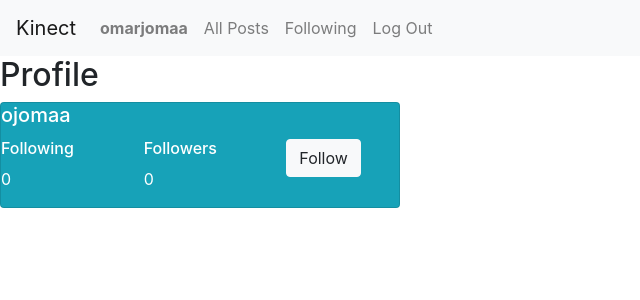
After one commit to ojomaa/h, a Django app: a page that uses kinect/templates/network/layout.html in a window 1280 px wide. The commit adds this page. Shown: the top 300 px of the page, without its empty margins (0-640 px from the left). Run offline with Django 3.2, Linux system fonts and the light colour scheme; a user stored in the database is signed in; data comes from the database, SQL or seed files in the repository; both versions use the stored data as it was after the commit; some libraries are stand-ins or nearby versions.

Commit message:
Add Profile Page

```diff
--- a/kinect/models.py
+++ b/kinect/models.py
@@ -3,6 +3,8 @@ from django.db import models
 
 
 class User(AbstractUser):
+    following= models.ManyToManyField('self',symmetrical=False, related_name="user_following")
+    follower= models.ManyToManyField('self',symmetrical=False, related_name="user_followers")
     def __str__(self):
         return f"{self.username}"
 
@@ -11,5 +13,10 @@ class NewPost(models.Model):
     body = models.TextField(blank=True)
     Timestamp= models.DateTimeField(auto_now_add=True)
 
-    def __str__(self):
-        return f"{self.user}, {self.Timestamp}"
+    def serialize(self):
+        return {
+            'id': self.id,
+            'user': self.user.username,
+            'body': self.body,
+            'timestamp': self.Timestamp.strftime('%Y-%m-%d %H:%M:%S'),
+        }
--- a/kinect/static/network/index.js
+++ b/kinect/static/network/index.js
@@ -25,7 +25,3 @@ function newpost(event) {
         document.querySelector('#compose-body').value = '';
     });
 }
-
-function allposts() {
-    fetch('')
-}
--- /dev/null
+++ b/kinect/static/network/profile.js
@@ -0,0 +1,8 @@
+document.addEventListener('DOMContentLoaded', function () {
+    document.querySelector('#follow').addEventListener('click', profile)
+    }
+);
+
+function profile(request) {
+    fetch()
+}
--- a/kinect/static/network/styles.css
+++ b/kinect/static/network/styles.css
@@ -0,0 +1,3 @@
+#all-posts {
+    color: aquamarine;
+}
--- a/kinect/templates/network/layout.html
+++ b/kinect/templates/network/layout.html
@@ -18,11 +18,11 @@
               <ul class="navbar-nav mr-auto">
                 {% if user.is_authenticated %}
                     <li class="nav-item">
-                        <a class="nav-link" href="#"><strong>{{ user.username }}</strong></a>
+                        <a class="nav-link" href="{% url 'profile' request.user %}"><strong>{{ request.user }}</strong></a>
                     </li>
                 {% endif %}
                 <li class="nav-item">
-                  <a class="nav-link" href="{% url 'index' %}">All Posts</a>
+                  <a class="nav-link" id="allposts" href="{% url 'index' %}">All Posts</a>
                 </li>
                 {% if user.is_authenticated %}
                     <li class="nav-item">
--- /dev/null
+++ b/kinect/templates/network/profile.html
@@ -0,0 +1,37 @@
+{% extends 'network/layout.html' %}
+{% load static %}
+
+{% block body %}
+<div id="profile">
+    <h2>Profile</h2>
+    <div class="card text-white bg-info mb-3" style="max-width: 25rem;">
+        <h5 class="card-title">{{user}}</h5>
+        <div class="row">
+            <div class="col-md-4">
+                <h6> Following</h6>
+                <p>{{user.following.all.count}}</p>
+            </div>
+            <div class="col-md-4">
+                <h6> Followers</h6>
+                <p>{{user.follower.all.count}}</p>
+            </div>
+            <div class="col-md-4">
+                <button id="follow" type="button" class="btn btn-light">Follow</button>
+            </div>
+        </div>
+    </div>
+</div>
+
+<div id="posts">
+    {% for p in posts %}
+       <div class="card">
+        <h6 class="card-subtitle mb-2 text-muted"> {{p.user}} </h6>
+        <p class="card-text"> {{p.body}} </p>
+       </div>
+    {% endfor %}
+</div>
+{% endblock %}
+
+{% block script %}
+    <script src="{% static 'network/profile.js' %}"></script>
+{% endblock%}
--- a/kinect/urls.py
+++ b/kinect/urls.py
@@ -11,4 +11,5 @@ urlpatterns = [
 
     # API Routes
     path("new_post", views.new_post, name="new_post"),
+    path("profile/<user>", views.profile, name='profile'),
 ]
--- a/kinect/views.py
+++ b/kinect/views.py
@@ -1,7 +1,7 @@
 from django.contrib.auth import authenticate, login, logout
 from django.db import IntegrityError
 from django.http import HttpResponse, HttpResponseRedirect, JsonResponse
-from django.shortcuts import render
+from django.shortcuts import render, get_object_or_404
 from django.urls import reverse
 from django.views.decorators.csrf import csrf_exempt
 from django.contrib.auth.decorators import login_required
@@ -21,6 +21,18 @@ def index(request):
     # Everyone else is prompted to sign in
     else:
         return HttpResponseRedirect(reverse("login"))
+
+def profile(request, user):
+    if request.user.is_authenticated:
+        user = get_object_or_404(User, username=user)
+        posts= NewPost.objects.filter(user=user)
+    else:
+        HttpResponseRedirect(reverse('login'))
+
+    return render(request, "network/profile.html", {
+        "posts": posts,
+        "user": user
+    })
 
 @csrf_exempt
 @login_required
```
Also changed, not shown: kinect/templates/network/index.html (+3 -4 lines), db.sqlite3, kinect/migrations/0002_newpost_following.py (added), kinect/migrations/0003_remove_newpost_following_user_follower_and_more.py (added).
